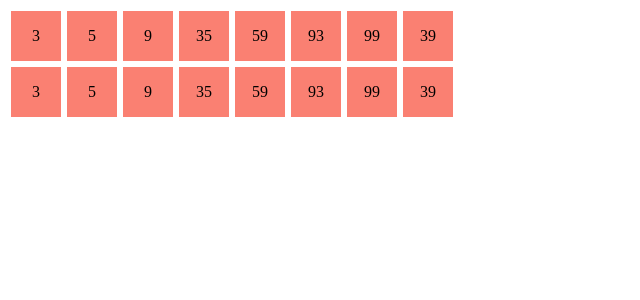
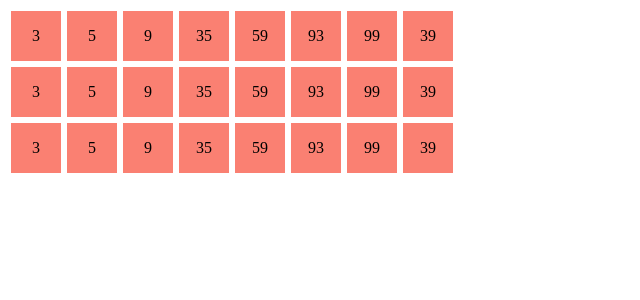
Before and after one commit to hermawanyuniarto/belajar-php-untuk-pemula, a PHP site: page /latihan2.php in a window 1280 px wide. Shown: the top 300 px of the page, without its empty margins (0-640 px from the left). Run offline with PHP 8.4, Linux system fonts and the light colour scheme.

Commit message:
melakukan pengulangan pada array - dengan cara ke tiga

```diff
--- a/phpdasar/pertemuan5/latihan2.php
+++ b/phpdasar/pertemuan5/latihan2.php
@@ -38,5 +38,12 @@ $angka = [3, 5, 9, 35, 59, 93, 99, 39];
         <div class="kotak"><?= $a; ?></div>
     <?php } ?>
 
+    <div class="clear"></div>
+
+    <!-- cara ketiga -->
+    <?php foreach( $angka as $a ) : ?>
+        <div class="kotak"><?= $a; ?></div>
+    <?php endforeach; ?>
+
 </body>
 </html>
```
